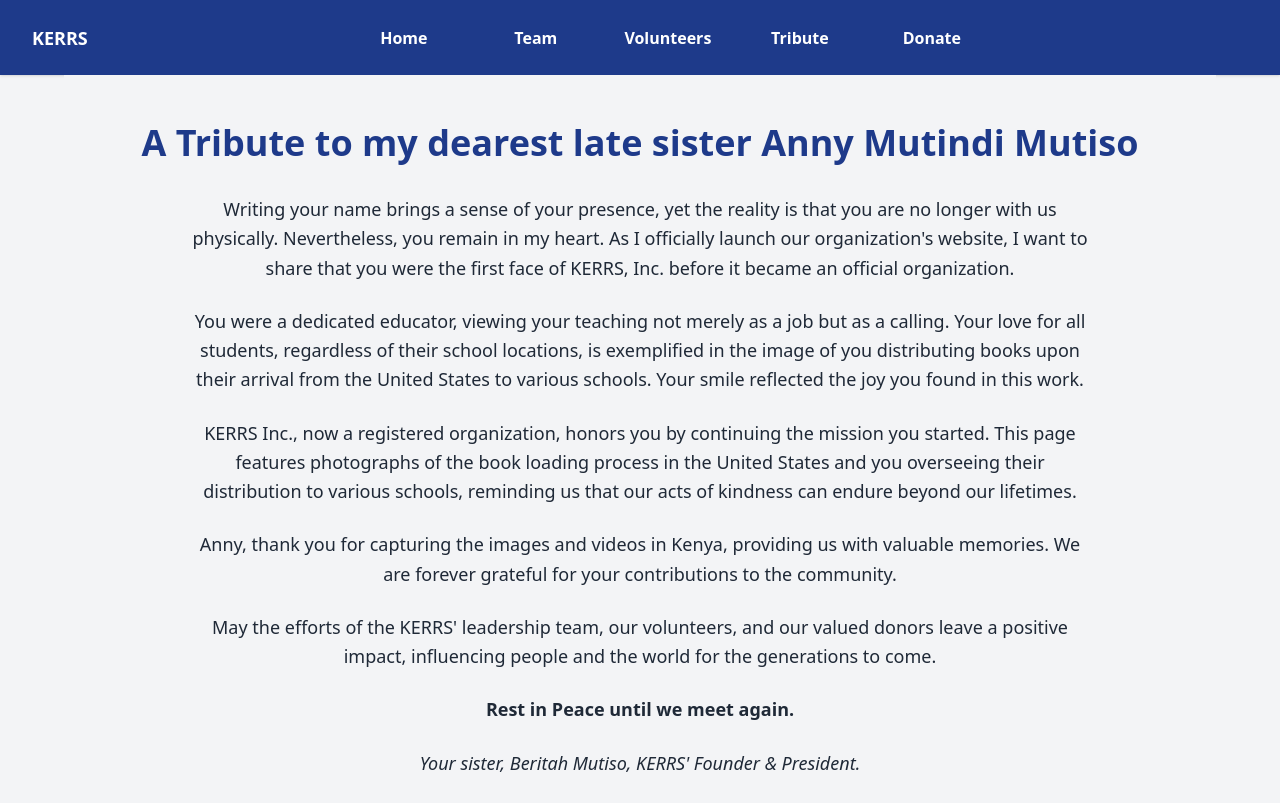
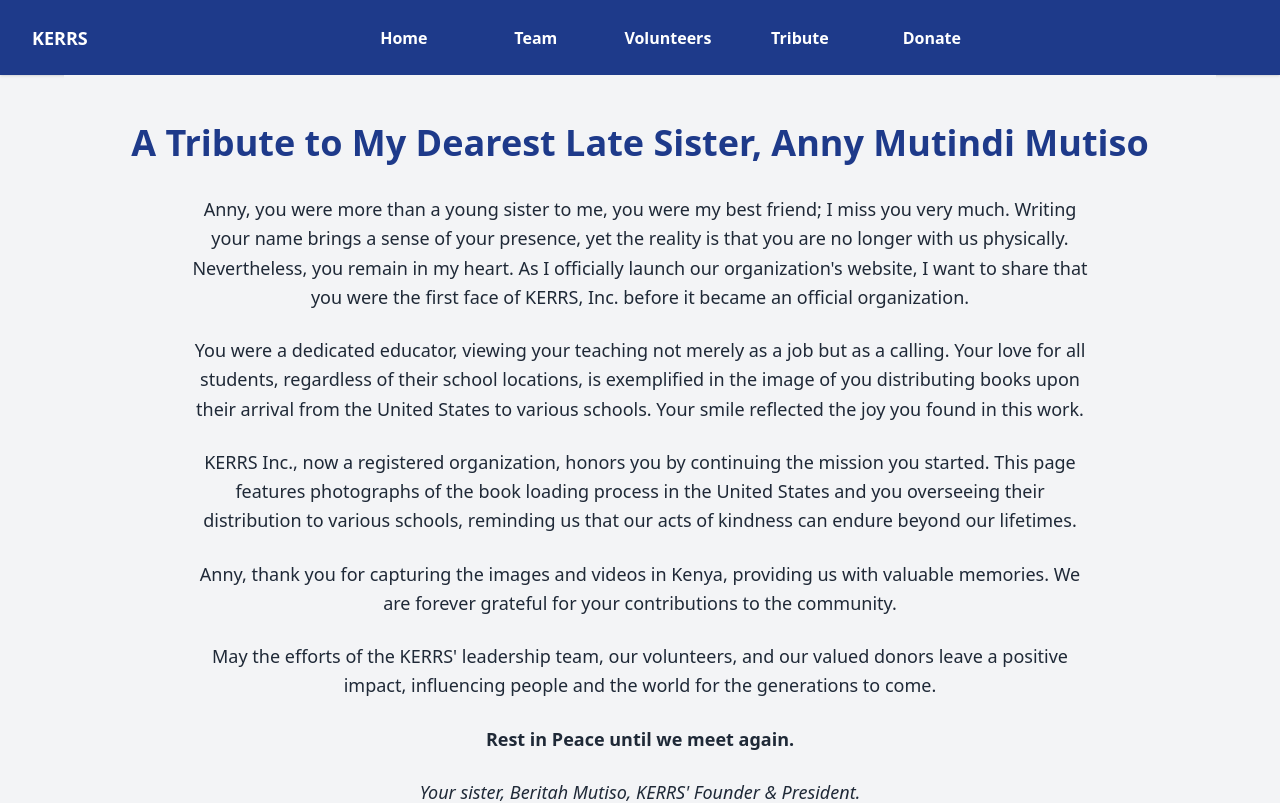
Before and after one commit to wzsamuels/educationruralschools, a Next.js app: page /tribute in a window 1280 px wide. Shown: the top 803 px of the page. Built offline with nearby package versions, Linux system fonts and the light colour scheme.

Commit message:
Update tribute text

```diff
--- a/app/tribute/page.tsx
+++ b/app/tribute/page.tsx
@@ -97,10 +97,10 @@
     <div className="max-w-6xl mx-auto px-6 py-12 bg-background text-text">
       {/* Tribute Message */}
       <section className="text-center mb-16">
-        <h1 className="text-4xl font-bold mb-8 text-primary">A Tribute to my dearest late sister Anny Mutindi Mutiso</h1>
+        <h1 className="text-4xl font-bold mb-8 text-primary">A Tribute to My Dearest Late Sister, Anny Mutindi Mutiso</h1>
         <div className="max-w-4xl mx-auto text-lg leading-relaxed space-y-6">
           <p>
-            Writing your name brings a sense of your presence, yet the reality is that you are no longer with us physically. Nevertheless, you remain in my heart. As I officially launch our organization's website, I want to share that you were the first face of KERRS, Inc. before it became an official organization.
+            Anny, you were more than a young sister to me, you were my best friend; I miss you very much. Writing your name brings a sense of your presence, yet the reality is that you are no longer with us physically. Nevertheless, you remain in my heart. As I officially launch our organization's website, I want to share that you were the first face of KERRS, Inc. before it became an official organization.
           </p>
           <p>
             You were a dedicated educator, viewing your teaching not merely as a job but as a calling. Your love for all students, regardless of their school locations, is exemplified in the image of you distributing books upon their arrival from the United States to various schools. Your smile reflected the joy you found in this work.
```
